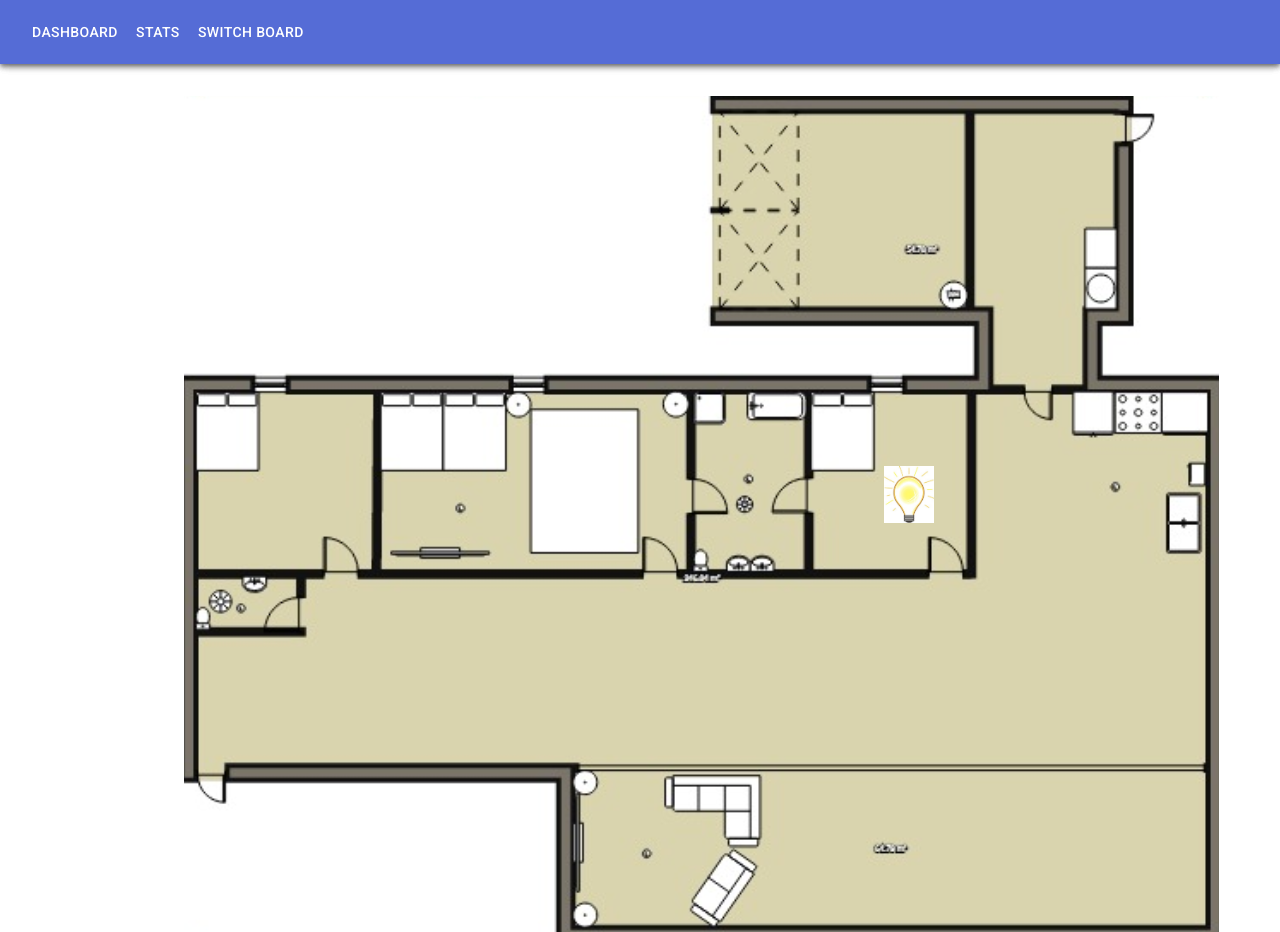
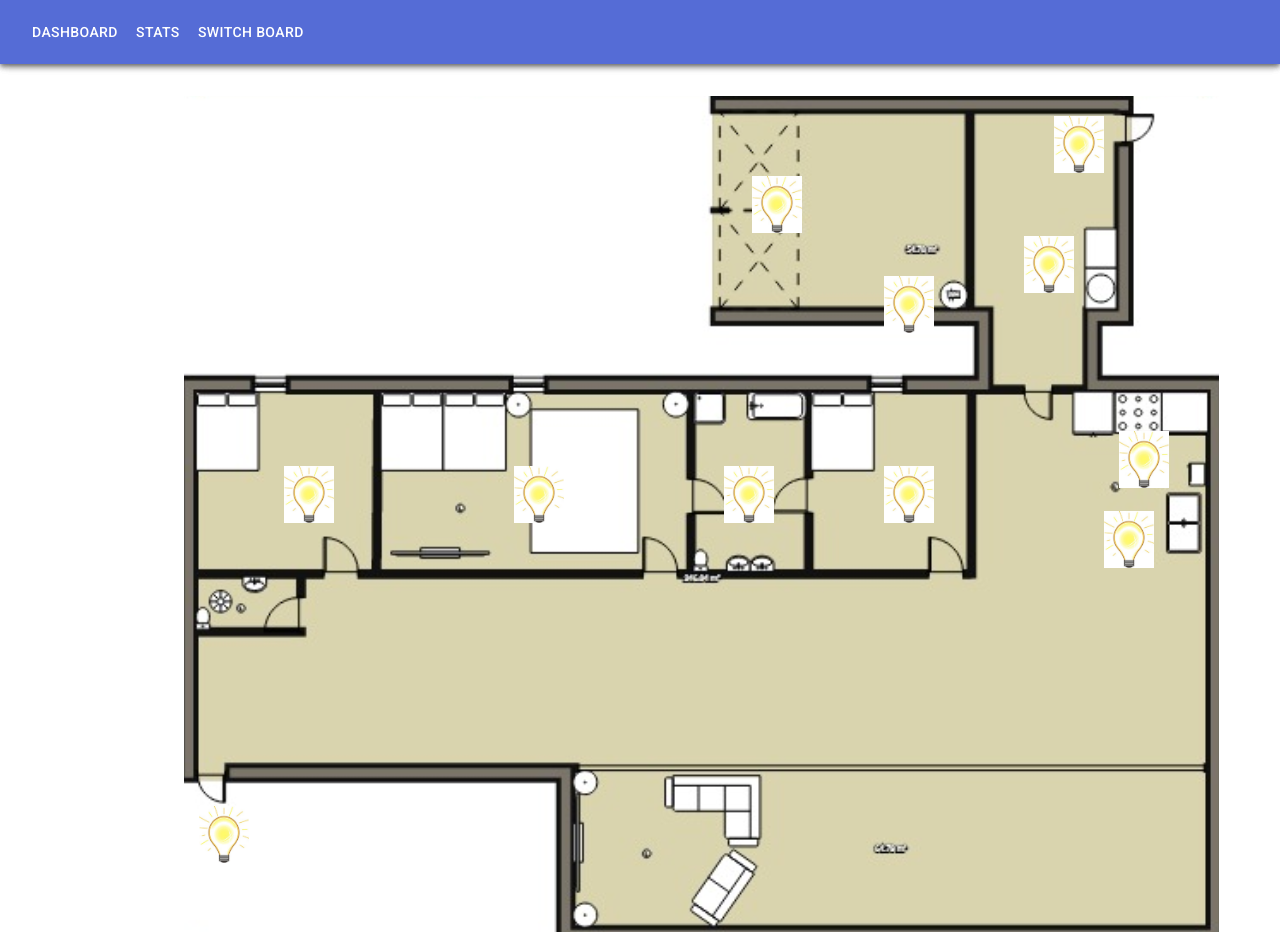
Before and after one commit to Keiaxx/UAB-Capstone-HomeIOT-Archive, a React (Create React App) app in the folder capstone/: page / in a window 1280 px wide. Built offline with nearby package versions, Linux system fonts and the light colour scheme.

Commit message:
Add demo for loop location coords

```diff
--- a/capstone/src/components/houseComponents/House.js
+++ b/capstone/src/components/houseComponents/House.js
@@ -5,6 +5,64 @@ import { makeStyles } from '@material-ui/core/styles';
 //imported house components
 import overall from "./overallView.png";
 import LightBulb from "./lightbulb.jpg";
+
+const devicesloc = [
+  {
+    name: 'garage',
+    x: 568,
+    y: 80
+  },
+  {
+    name: 'waterheater',
+    x: 700,
+    y: 180
+  },
+  {
+    name: 'washerdryer',
+    x: 840,
+    y: 140
+  },
+  {
+    name: 'backdoor',
+    x: 870,
+    y: 20
+  },
+  {
+    name: 'oven',
+    x: 935,
+    y: 335
+  },
+  {
+    name: 'fridge',
+    x: 920,
+    y: 415
+  },
+  {
+    name: 'frontdoor',
+    x: 15,
+    y: 710
+  },
+  {
+    name: 'bed1',
+    x: 100,
+    y: 370
+  },
+  {
+    name: 'bed2',
+    x: 330,
+    y: 370
+  },
+  {
+    name: 'bed3',
+    x: 700,
+    y: 370
+  },
+  {
+    name: 'bath',
+    x: 540,
+    y: 370
+  },
+]
 
 const useStyles = makeStyles(theme => ({
   housediv: {
@@ -23,6 +81,20 @@ const useStyles = makeStyles(theme => ({
 
 function House() {
   let classes = useStyles();
+  let items = []
+
+  for (let it in devicesloc) {
+    let device = devicesloc[it]
+
+    items.push(<img src={LightBulb} style={
+      {
+        top: device.y,
+        left: device.x,
+        width: '50px',
+        position: 'absolute'
+      }
+    } />)
+  }
 
   return (
     <div className={classes.housediv}>
@@ -35,14 +107,9 @@ function House() {
           backgroundSize: '200px 200px'
         }} />
 
-      <img src={LightBulb} style={
-        {
-          top: 370,
-          left: 700,
-          width: '50px',
-          position: 'absolute'
-        }
-      } />
+
+
+      {items}
     </div>
   );
 }
@@ -67,6 +134,10 @@ const mapStateToProps = (state) => {
 
 export default connect(mapStateToProps)(House);
 
+
+
+
+
 /*
 garage = 568 , 80
 waterheater = 700, 180
```
